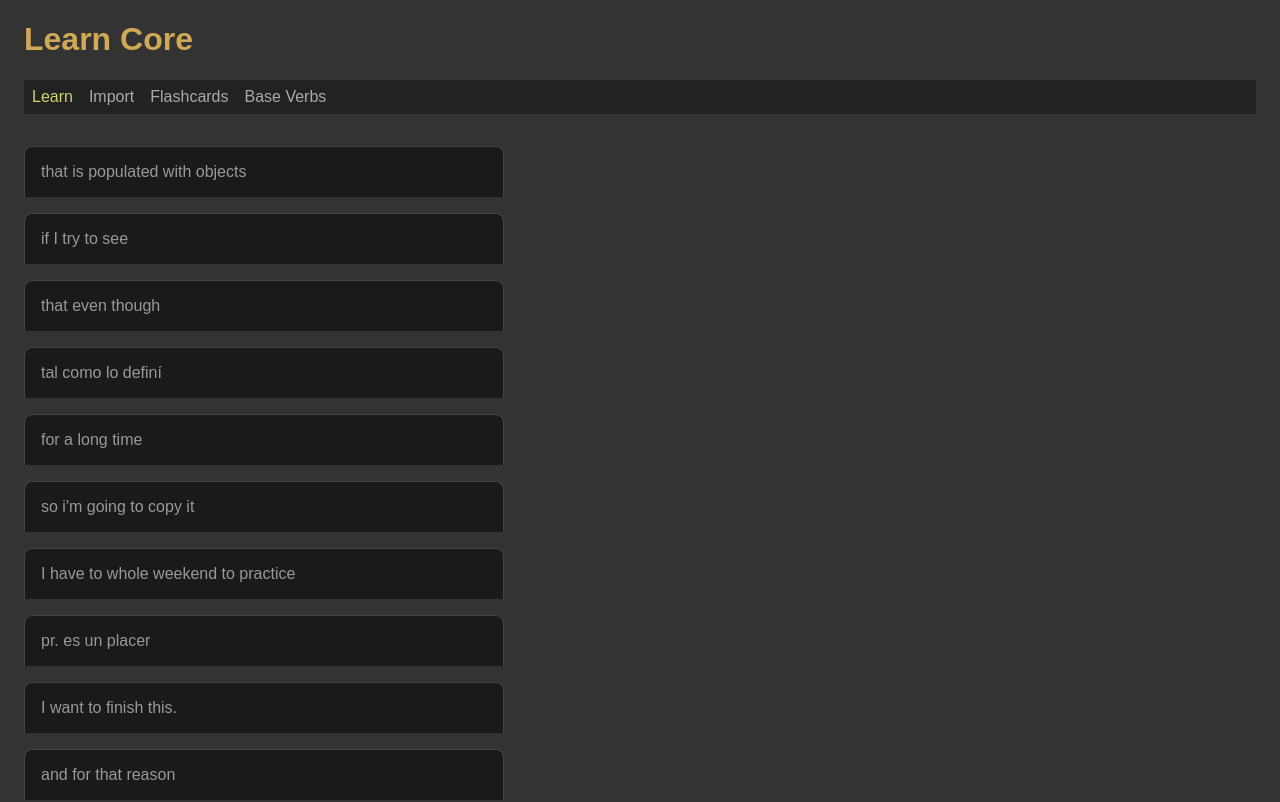
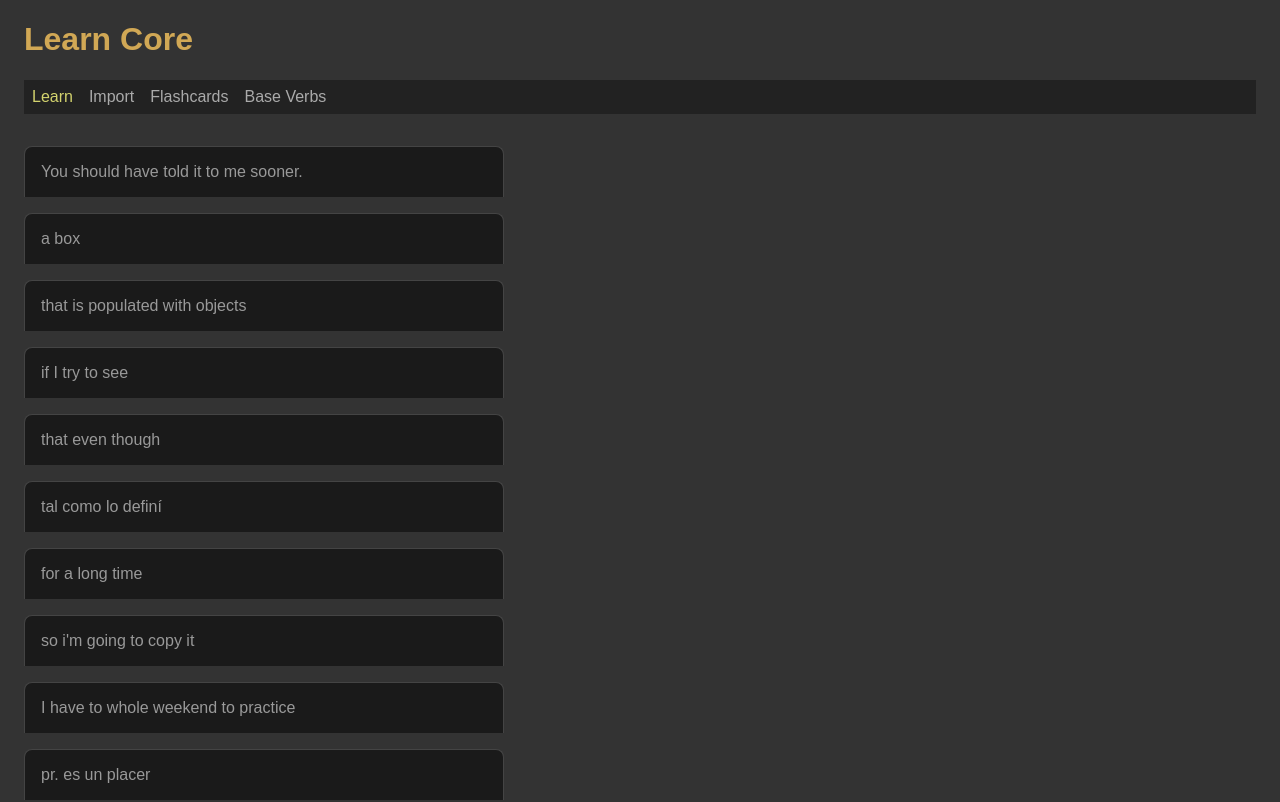
Before and after one commit to edwardtanguay/learncore, a React (Vite) app: page /learn in a window 1280 px wide. Shown: the top 802 px of the page. Built offline with nearby package versions, Linux system fonts and the light colour scheme; data requests are answered from the project's data file.

Commit message:
can import with spaced at top and bottom

```diff
--- a/src/data/db.json
+++ b/src/data/db.json
@@ -503,6 +503,24 @@
       "rank": 2.5,
       "whenCreated": "2023-02-24 23:36:09",
       "id": 59
+    },
+    {
+      "category": "spanish",
+      "subcategory": "",
+      "front": "a box",
+      "back": "una casilla",
+      "rank": 2.5,
+      "whenCreated": "2023-02-25 12:32:27",
+      "id": 60
+    },
+    {
+      "category": "spanish",
+      "subcategory": "",
+      "front": "You should have told it to me sooner.",
+      "back": "Debiste habérmelo dicho antes.",
+      "rank": 2.5,
+      "whenCreated": "2023-02-25 12:49:47",
+      "id": 61
     }
   ]
 }
--- a/src/tools.ts
+++ b/src/tools.ts
@@ -9,7 +9,8 @@ export const convertStringBlockToLines = (stringBlock: string) => {
 	}
 }
 export const buildSpanishFlashcardObjs = (spanishImportText: string) => {
-	const lines = tools.convertStringBlockToLines(spanishImportText);
+	let lines = tools.convertStringBlockToLines(spanishImportText);
+	lines = tools.trimLinesOfEndBlanks(lines);
 	const lineBlocks = tools.getLineBlocksFromLines(lines);
 	const objs = tools.getSpanishObjectsFromLineBlocks(lineBlocks);
 	return objs;
@@ -62,3 +63,29 @@ export const getDateTime = () => {
 	dateTime = dateTime.replace('T', ' '); // 2023-01-29 19:25:02
 	return dateTime;
 }
+
+// returns a lines array that has front and end blank strings, as one without these blanks
+export const trimLinesOfEndBlanks = (lines: string[]) => {
+    lines = tools.trimBeginningLinesOfBlanks(lines);
+    lines = lines.reverse();
+    lines = tools.trimBeginningLinesOfBlanks(lines);
+    lines = lines.reverse();
+    return lines;
+}
+
+// if first line of lines array is blank, it will remove it
+// but don't remove any blank lines from middle or end
+export const trimBeginningLinesOfBlanks = (lines: string[]) => {
+    const newLines: string[] = [];
+    let trimmingBlanks = true;
+    lines.forEach(function (line) {
+        const newLine = line;
+        if (trimmingBlanks && line === '') {
+            // skip it since it is a preceding blank item
+        } else {
+            newLines.push(newLine);
+            trimmingBlanks = false;
+        }
+    });
+    return newLines;
+}
```
